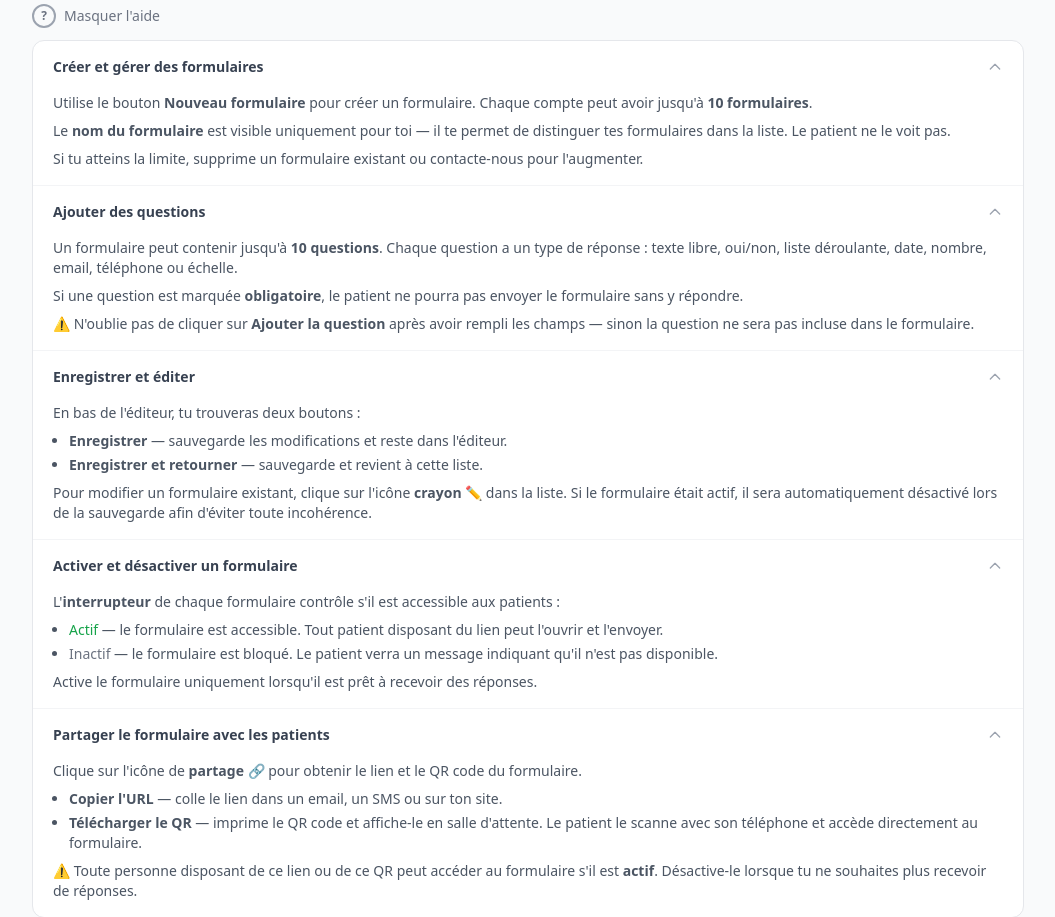
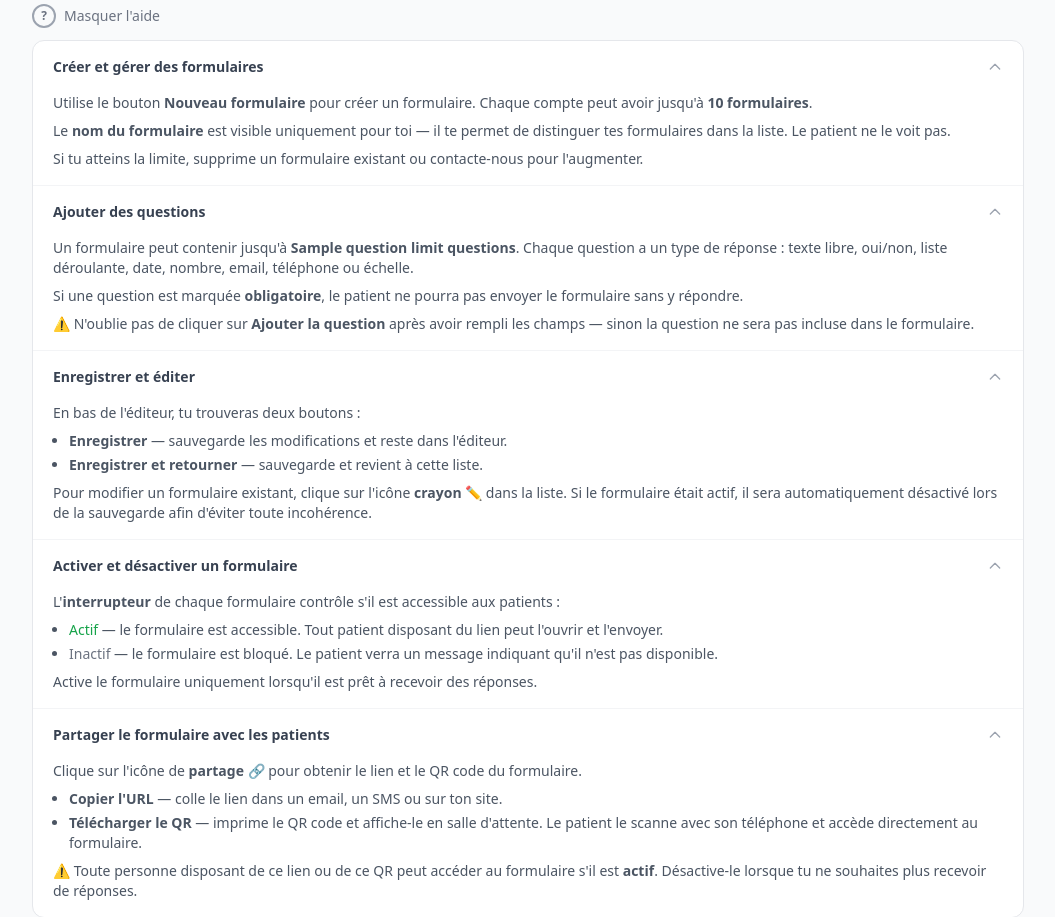
Before and after one commit to Arrakis-IT/PrivateForm, a FastAPI app: template app/templates/forms/home.html in a window 1280 px wide. Shown: the part 345-1262 px from the top of the page, without its empty margins (112-1167 px from the left). Run offline with FastAPI, Linux system fonts and the light colour scheme; the template is opened without the code that fills it: most values are stand-ins (such as "Sample title", 1, 10 or a date in 2020); parts of the project's set-up code (start-up, migrations or seed data) failed here and were passed over; some libraries are stand-ins or nearby versions.

Commit message:
fix: question limit is dynamic in help section

```diff
--- a/app/forms/routes.py
+++ b/app/forms/routes.py
@@ -175,6 +175,7 @@ async def home(request: Request, db: Session = Depends(get_db),
         "forms": forms_data,
         "at_limit": at_limit,
         "form_limit": doctor.form_limit,
+        "question_limit": doctor.question_limit,
         "contact_email": settings.CONTACT_EMAIL,
     })
 
--- a/app/templates/forms/home.html
+++ b/app/templates/forms/home.html
@@ -182,7 +182,7 @@
                     <svg id="help-2-icon" class="w-4 h-4 text-gray-400 transition-transform" fill="none" stroke="currentColor" viewBox="0 0 24 24"><path stroke-linecap="round" stroke-linejoin="round" stroke-width="2" d="M19 9l-7 7-7-7"/></svg>
                 </button>
                 <div id="help-2" class="px-5 pb-4 text-sm text-gray-600 space-y-2" style="display:none;">
-                    <p>Un formulaire peut contenir jusqu'à <strong>10 questions</strong>. Chaque question a un type de réponse : texte libre, oui/non, liste déroulante, date, nombre, email, téléphone ou échelle.</p>
+                    <p>Un formulaire peut contenir jusqu'à <strong>{{ question_limit }} questions</strong>. Chaque question a un type de réponse : texte libre, oui/non, liste déroulante, date, nombre, email, téléphone ou échelle.</p>
                     <p>Si une question est marquée <strong>obligatoire</strong>, le patient ne pourra pas envoyer le formulaire sans y répondre.</p>
                     <p>⚠️ N'oublie pas de cliquer sur <strong>Ajouter la question</strong> après avoir rempli les champs — sinon la question ne sera pas incluse dans le formulaire.</p>
                 </div>
```
